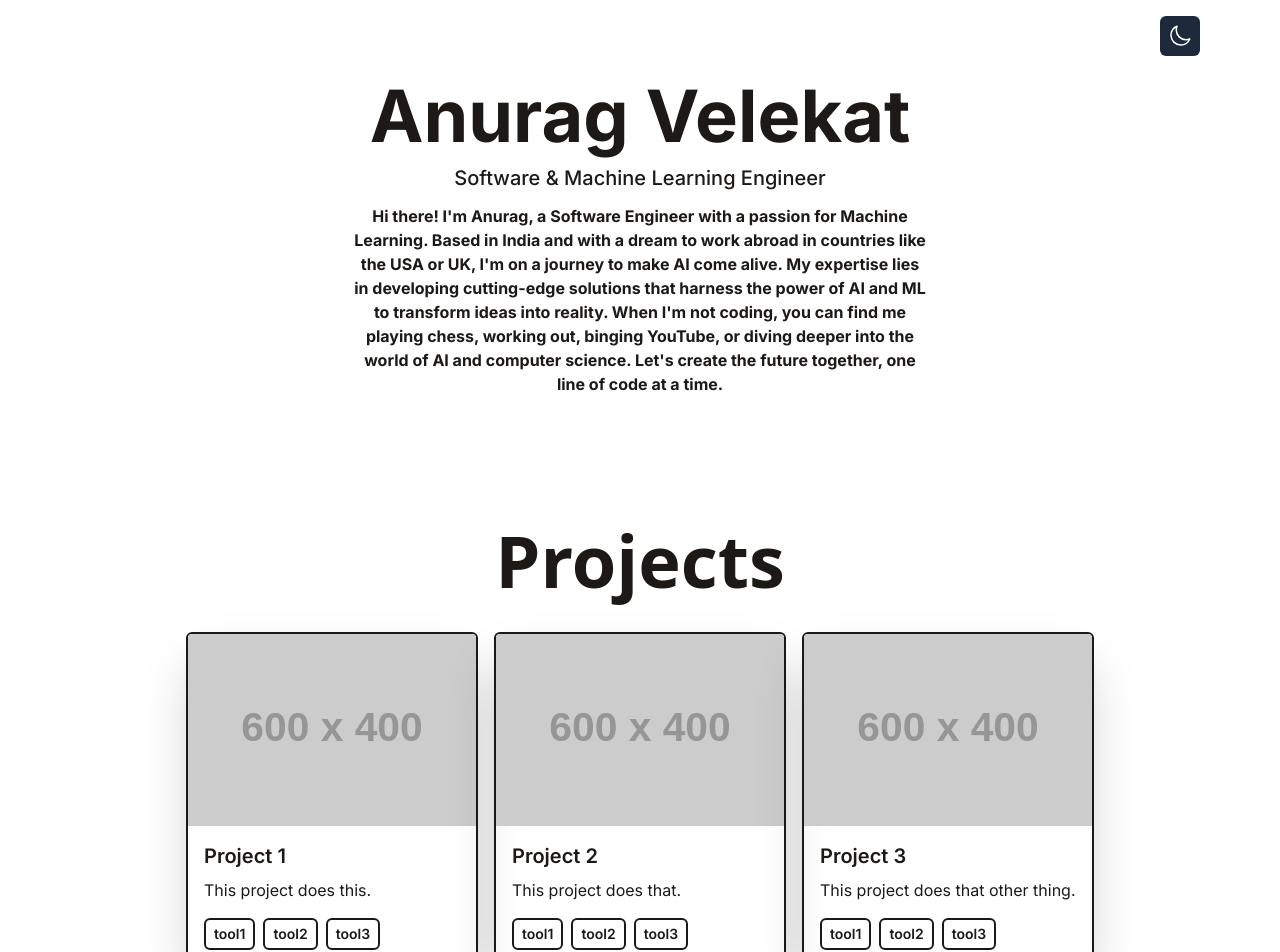
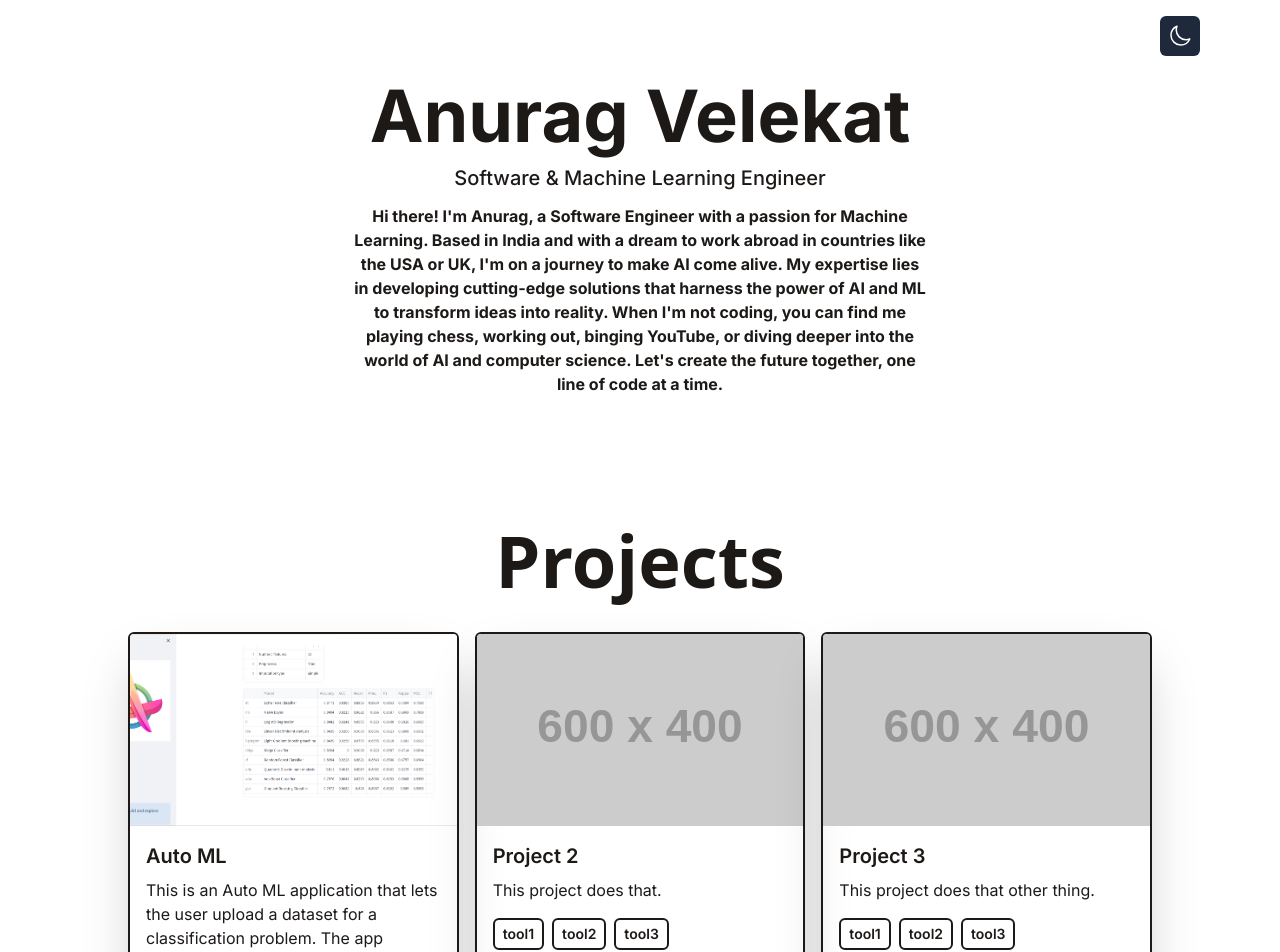
Before and after one commit to AnuragVelekat/Portfolio-Legacy-, a React (Vite) app: page / in a window 1280 px wide. Shown: the top 952 px of the page. Built offline with nearby package versions, Linux system fonts and the light colour scheme.

Commit message:
Adding project

```diff
--- a/src/data/portfolio.js
+++ b/src/data/portfolio.js
@@ -1,10 +1,11 @@
 export default [
   {
-    title: "Project 1",
-    imgUrl: "https://placehold.co/600x400.png",
-    stack: ["tool1", "tool2", "tool3"],
+    title: "Auto ML",
+    imgUrl: "assets\\Streamlit_AutoML.png",
+    stack: ["Python", "Streamlit", "Machine Learning"],
     link: "", //link to project
-    description: "This project does this.",
+    description:
+      "This is an Auto ML application that lets the user upload a dataset for a classification problem. The app performs various tasks on the data including testing the dataset with multiple different Machine Learning models and lets the user download the best model based on accuracy score and various other classification metrics.",
   },
   {
     title: "Project 2",
```
Also changed, not shown: public/assets/Streamlit_AutoML.png (added).
